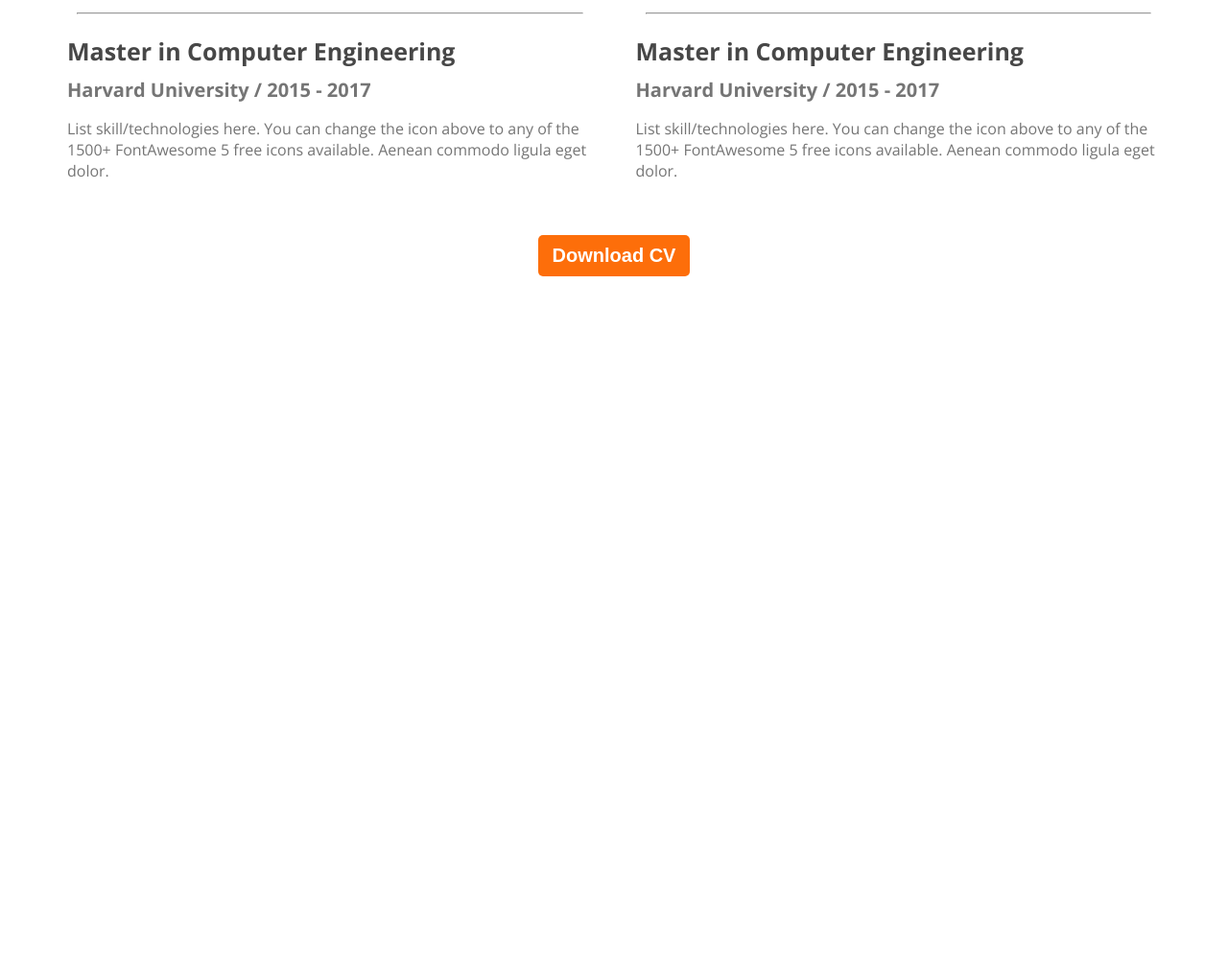
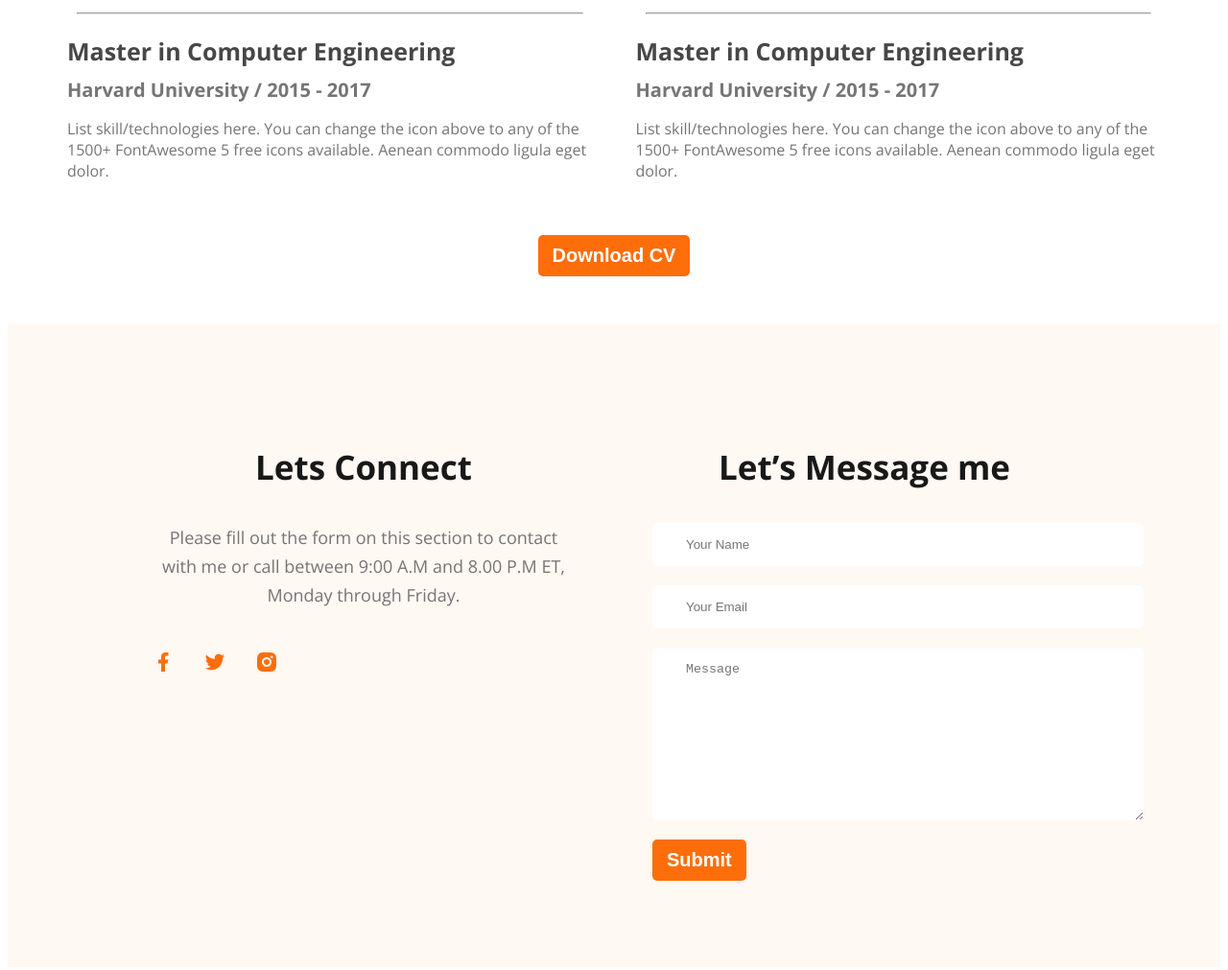
Before and after one commit to fahimislamam/Module-5, a plain HTML site: page index.html in a window 1280 px wide. Shown: the part 2755-3766 px from the top of the page at 96% size. Before the commit the page ends 3051 px from the top, so only its background shows below. Drawn offline with nearby package versions, Linux system fonts and the light colour scheme.

Commit message:
footer added

```diff
--- a/index.html
+++ b/index.html
@@ -151,6 +151,26 @@
             </div>
         </section>
     </main>
+    <footer>
+        <div class="footer-column">
+            <h3 class="section-title">Lets Connect</h3>
+            <p class="section-descripe">Please fill out the form on this section to contact with me or call between 9:00 A.M and 8.00 P.M ET, Monday through Friday.</p>
+            <div class="social-link">
+                <a href="#"><img src="./images/icons/facebook.png" alt=""></a>
+                <a href="#"><img src="./images/icons/twitter.png" alt=""></a>
+                <a href="#"><img src="./images/icons/insta.png" alt=""></a>
+            </div>
+        </div>
+        <div class="footer-column">
+            <h3 class="section-title">Let’s Message me</h3>
+            <form class="contact" action="">
+                <input type="text" placeholder="Your Name" name="" id="">
+                <input type="email" placeholder="Your Email" name="" id="">
+                <textarea placeholder="Message" name="" id="" cols="30" rows="10"></textarea>
+                <input class="btn-primary" type="button" value="Submit">
+            </form>
+        </div>
+    </footer>
 </body>
 
 </html>
--- a/style/portfolio.css
+++ b/style/portfolio.css
@@ -203,3 +203,36 @@ main section {
     text-align: center;
     margin-top: 40px;
 }
+/* footer section */
+footer{
+    display: flex;
+    background: #fff8f3;
+    gap: 80px;
+    margin-top: 50px;
+    padding: 90px 150px;
+}
+.footer-column{
+    width: 50%;
+}
+.social-link a{
+    margin-right: 26px;
+    display: inline-block;
+    margin-top: 25px;
+    width: 24px;
+    height: 24px;
+
+
+}
+.contact input[type="text"], .contact input[type="email"],textarea{
+    display: block;
+    margin-bottom: 20px;
+    padding: 15px 35px;
+    color: #757575;
+    border: 0;
+    border-radius: 5px;
+    -webkit-border-radius: 5px;
+    -moz-border-radius: 5px;
+    -ms-border-radius: 5px;
+    -o-border-radius: 5px;
+    width: 100%;
+}
```
